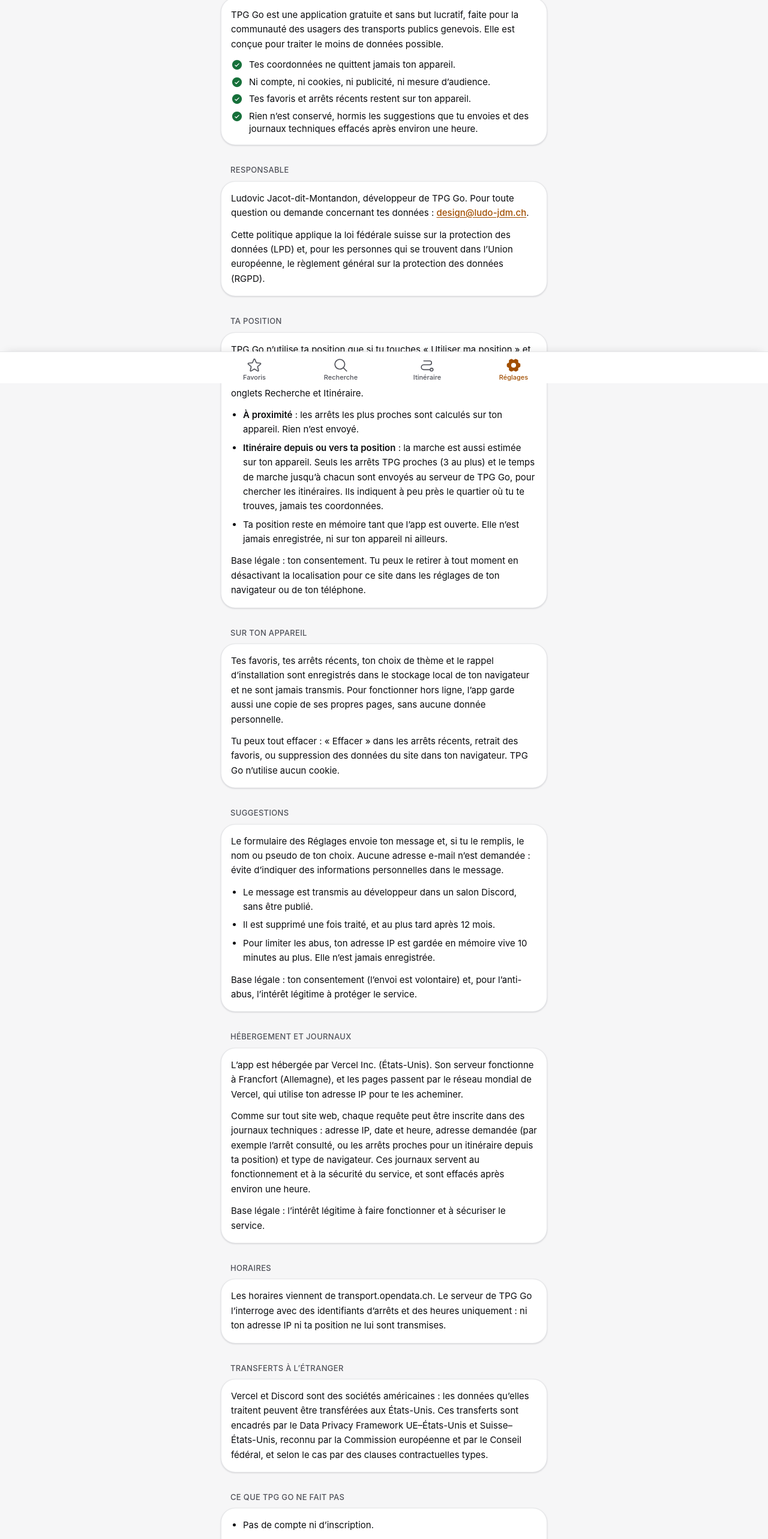
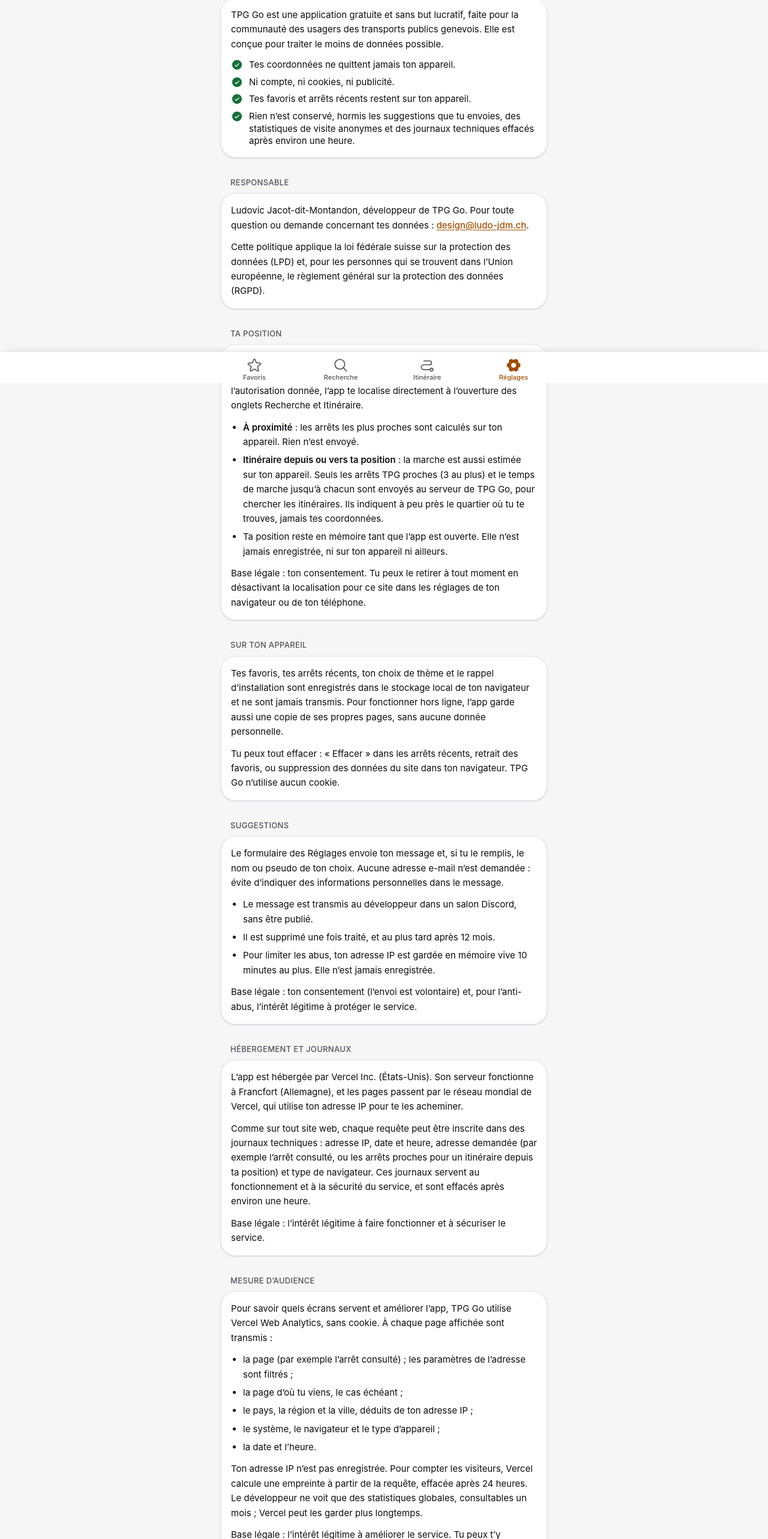
Before and after one commit to Kaichitv/tpg-go, a Next.js app: page /privacy in a window 1280 px wide. Shown: the part 161-2727 px from the top of the page at 60% size. Built offline with nearby package versions, Linux system fonts and the light colour scheme.

Commit message:
add: analytics

```diff
--- a/app/layout.tsx
+++ b/app/layout.tsx
@@ -1,4 +1,5 @@
 import type { Metadata, Viewport } from "next";
+import { Analytics } from "@vercel/analytics/next";
 import "./globals.css";
 import InstallToast from "@/components/InstallToast";
 import TabBar from "@/components/TabBar";
@@ -41,6 +42,7 @@ export default function RootLayout({ children }: { children: React.ReactNode })
         <InstallToast />
         <ThemeSync />
         <SwRegister />
+        <Analytics />
       </body>
     </html>
   );
--- a/app/privacy/page.tsx
+++ b/app/privacy/page.tsx
@@ -13,9 +13,9 @@ const CONTACT = "design@ludo-jdm.ch";
 
 const SUMMARY = [
   "Tes coordonnées ne quittent jamais ton appareil.",
-  "Ni compte, ni cookies, ni publicité, ni mesure d’audience.",
+  "Ni compte, ni cookies, ni publicité.",
   "Tes favoris et arrêts récents restent sur ton appareil.",
-  "Rien n’est conservé, hormis les suggestions que tu envoies et des journaux techniques effacés après environ une heure.",
+  "Rien n’est conservé, hormis les suggestions que tu envoies, des statistiques de visite anonymes et des journaux techniques effacés après environ une heure.",
 ];
 
 const LINK = "font-medium text-accent-ink underline underline-offset-2";
@@ -125,6 +125,29 @@ export default function PrivacyPage() {
         <p>Base légale : l’intérêt légitime à faire fonctionner et à sécuriser le service.</p>
       </Part>
 
+      <Part id="analytics" title="Mesure d’audience">
+        <p>
+          Pour savoir quels écrans servent et améliorer l’app, TPG Go utilise Vercel Web Analytics, sans cookie. À
+          chaque page affichée sont transmis :
+        </p>
+        <List>
+          <li>la page (par exemple l’arrêt consulté) ; les paramètres de l’adresse sont filtrés ;</li>
+          <li>la page d’où tu viens, le cas échéant ;</li>
+          <li>le pays, la région et la ville, déduits de ton adresse IP ;</li>
+          <li>le système, le navigateur et le type d’appareil ;</li>
+          <li>la date et l’heure.</li>
+        </List>
+        <p>
+          Ton adresse IP n’est pas enregistrée. Pour compter les visiteurs, Vercel calcule une empreinte à partir de
+          la requête, effacée après 24 heures. Le développeur ne voit que des statistiques globales, consultables un
+          mois ; Vercel peut les garder plus longtemps.
+        </p>
+        <p>
+          Base légale : l’intérêt légitime à améliorer le service. Tu peux t’y opposer en bloquant ce script avec un
+          bloqueur de contenu ou la protection contre le pistage de ton navigateur ; l’app fonctionne sans.
+        </p>
+      </Part>
+
       <Part id="timetables" title="Horaires">
         <p>
           Les horaires viennent de transport.opendata.ch. Le serveur de TPG Go l’interroge avec des identifiants
@@ -144,7 +167,8 @@ export default function PrivacyPage() {
       <Part id="never" title="Ce que TPG Go ne fait pas">
         <List>
           <li>Pas de compte ni d’inscription.</li>
-          <li>Pas de cookies, de publicité ni d’outil de mesure d’audience.</li>
+          <li>Pas de cookies ni de publicité.</li>
+          <li>Pas de suivi individuel : la mesure d’audience ne donne que des statistiques globales.</li>
           <li>Pas de profilage ni de décision automatisée.</li>
           <li>Aucune donnée vendue ni partagée à des fins commerciales.</li>
         </List>
--- a/package.json
+++ b/package.json
@@ -15,6 +15,7 @@
   },
   "dependencies": {
     "@phosphor-icons/react": "^2.1.10",
+    "@vercel/analytics": "^2.0.1",
     "next": "^15.1.0",
     "react": "^19.0.0",
     "react-dom": "^19.0.0"
```
Also changed, not shown: 1 other file (tests, documents, lock files or other folders).
